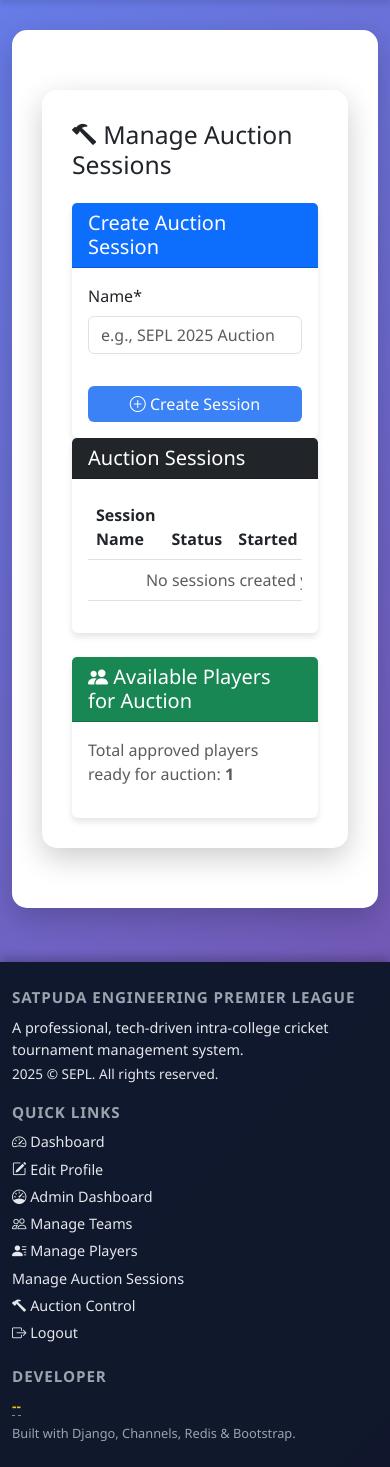
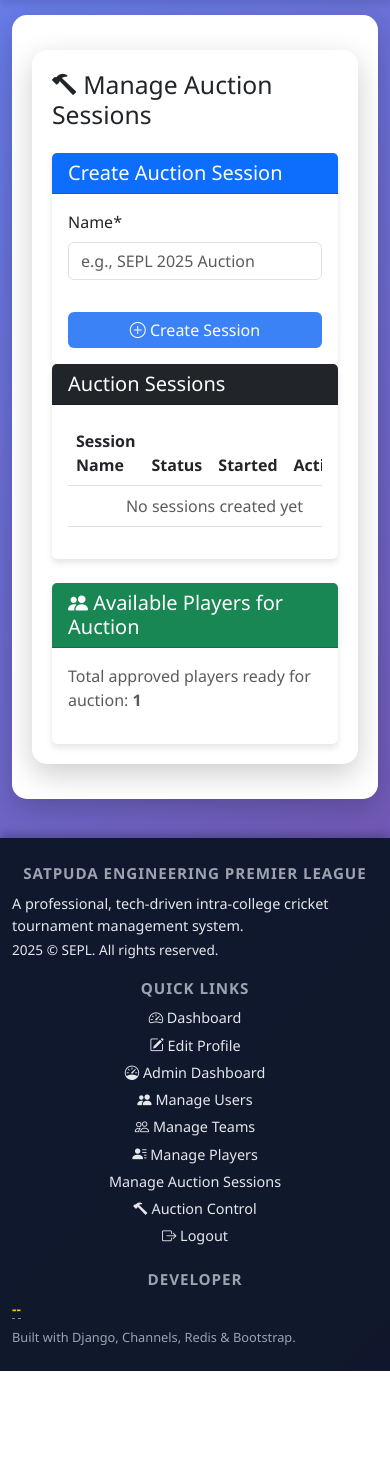
Before and after one commit to ankush-nandagouli/sepl, a Django app: page /admin/auction/ in a window 390 px wide. Shown: the part 62-1529 px from the top of the page. After the commit the page ends 1433 px from the top, so only its background shows below. Run offline with Django 5.2, Linux system fonts and the light colour scheme; a user stored in the database is signed in; data comes from the database, SQL or seed files in the repository; data that the repository does not hold is empty; parts of the project's set-up code (start-up, migrations or seed data) failed here and were passed over; some libraries are stand-ins or nearby versions.

Commit message:
Enhance responsive design and auctioneer links
Added responsive styles for mobile view and improved footer navigation links for auctioneers.

```diff
--- a/templates/base.html
+++ b/templates/base.html
@@ -93,6 +93,18 @@
       .footer-credit-text {
         font-size: 0.85rem;
       }
+
+      /* Responsive improvements */
+      @media (max-width: 768px) {
+        .content-wrapper {
+          padding: 20px;
+          margin: 15px 0;
+        }
+        .footer-title,
+        .footer-link {
+          text-align: center;
+        }
+      }
     </style>
     {% block extra_css %}{% endblock %}
   </head>
@@ -126,7 +138,6 @@
             </li>
 
             {% if user.is_authenticated %}
-            <!-- Common Dashboard link (redirects based on user_type) -->
             <li class="nav-item">
               <a class="nav-link" href="{% url 'dashboard' %}">
                 <i class="bi bi-speedometer2"></i> Dashboard
@@ -144,10 +155,31 @@
                 <i class="bi bi-clipboard-check"></i> Player Registration
               </a>
             </li>
+
             {% elif user.user_type == 'auctioneer' %}
             <li class="nav-item">
               <a class="nav-link" href="{% url 'auctioneer_dashboard' %}">
-                <i class="bi bi-hammer"></i> Auctioneer Control
+                <i class="bi bi-hammer"></i> Auctioneer Dashboard
+              </a>
+            </li>
+            <li class="nav-item">
+              <a class="nav-link" href="{% url 'auctioneer_quick_bid' %}">
+                <i class="bi bi-lightning-charge"></i> Quick Bid
+              </a>
+            </li>
+            <li class="nav-item">
+              <a class="nav-link" href="{% url 'auctioneer_start_player' %}">
+                <i class="bi bi-person-add"></i> Start Player
+              </a>
+            </li>
+            <li class="nav-item">
+              <a class="nav-link" href="{% url 'auctioneer_complete_sale' %}">
+                <i class="bi bi-check2-circle"></i> Complete Sale
+              </a>
+            </li>
+            <li class="nav-item">
+              <a class="nav-link" href="{% url 'auctioneer_call_going' %}">
+                <i class="bi bi-megaphone"></i> Call Going
               </a>
             </li>
 
@@ -174,7 +206,6 @@
                     <i class="bi bi-people-fill"></i> Manage Users
                   </a>
                 </li>
-                <li></li>
                 <li>
                   <a class="dropdown-item" href="{% url 'manage_teams' %}">
                     <i class="bi bi-people"></i> Manage Teams
@@ -223,8 +254,9 @@
                 <i class="bi bi-flag"></i> Umpire Dashboard
               </a>
             </li>
-            {% endif %} {% else %}
-            <!-- Guest navigation -->
+            {% endif %}
+
+            {% else %}
             <li class="nav-item">
               <a class="nav-link" href="{% url 'player_registration' %}">
                 <i class="bi bi-clipboard-check"></i> Player Registration
@@ -272,6 +304,7 @@
                 </li>
               </ul>
             </li>
+
             {% else %}
             <li class="nav-item">
               <a class="nav-link" href="{% url 'login' %}">
@@ -312,7 +345,6 @@
     <footer class="py-4 mt-4">
       <div class="container">
         <div class="row gy-3">
-          <!-- Column 1: Tournament info -->
           <div class="col-md-4">
             <div class="footer-title mb-2">
               Satpuda Engineering Premier League
@@ -326,7 +358,6 @@
             </p>
           </div>
 
-          <!-- Column 2: Quick links based on auth -->
           <div class="col-md-4">
             <div class="footer-title mb-2">Quick Links</div>
             {% if user.is_authenticated %}
@@ -349,6 +380,9 @@
             <a href="{% url 'admin_dashboard' %}" class="footer-link">
               <i class="bi bi-speedometer"></i> Admin Dashboard
             </a>
+            <a href="{% url 'manage_users' %}" class="footer-link">
+              <i class="bi bi-people-fill"></i> Manage Users
+            </a>
             <a href="{% url 'manage_teams' %}" class="footer-link">
               <i class="bi bi-people"></i> Manage Teams
             </a>
@@ -360,6 +394,23 @@
             </a>
             <a href="{% url 'auction_control' %}" class="footer-link">
               <i class="bi bi-hammer"></i> Auction Control
+            </a>
+
+            {% elif user.user_type == 'auctioneer' %}
+            <a href="{% url 'auctioneer_dashboard' %}" class="footer-link">
+              <i class="bi bi-hammer"></i> Auctioneer Dashboard
+            </a>
+            <a href="{% url 'auctioneer_quick_bid' %}" class="footer-link">
+              <i class="bi bi-lightning-charge"></i> Quick Bid
+            </a>
+            <a href="{% url 'auctioneer_start_player' %}" class="footer-link">
+              <i class="bi bi-person-add"></i> Start Player
+            </a>
+            <a href="{% url 'auctioneer_complete_sale' %}" class="footer-link">
+              <i class="bi bi-check2-circle"></i> Complete Sale
+            </a>
+            <a href="{% url 'auctioneer_call_going' %}" class="footer-link">
+              <i class="bi bi-megaphone"></i> Call Going
             </a>
 
             {% elif user.user_type == 'team_owner' %}
@@ -400,7 +451,6 @@
             {% endif %}
           </div>
 
-          <!-- Column 3: Credit with hover/tap reveal -->
           <div class="col-md-4 text-md-end">
             <div class="footer-title mb-2">Developer</div>
             <p class="mb-2 footer-credit-text">
@@ -424,21 +474,26 @@
 
     <script src="https://cdn.jsdelivr.net/npm/bootstrap@5.3.0/dist/js/bootstrap.bundle.min.js"></script>
     <script>
-      // Footer hover/tap reveal for credit text
+      // Auto close navbar on mobile click outside
+      document.addEventListener("click", function (event) {
+        const navbar = document.querySelector(".navbar-collapse");
+        if (!event.target.closest(".navbar") && navbar.classList.contains("show")) {
+          new bootstrap.Collapse(navbar).hide();
+        }
+      });
+
+      // Credit text reveal
       document.addEventListener("DOMContentLoaded", function () {
         const trigger = document.getElementById("dev-credit");
         const text = document.getElementById("dev-credit-text");
 
         if (trigger && text) {
-          // Hover (desktop)
           trigger.addEventListener("mouseenter", function () {
             text.classList.remove("d-none");
           });
           trigger.addEventListener("mouseleave", function () {
             text.classList.add("d-none");
           });
-
-          // Tap / click (mobile + desktop)
           trigger.addEventListener("click", function (e) {
             e.preventDefault();
             text.classList.toggle("d-none");
@@ -446,6 +501,7 @@
         }
       });
     </script>
+
     {% block extra_js %}{% endblock %}
   </body>
 </html>
```
